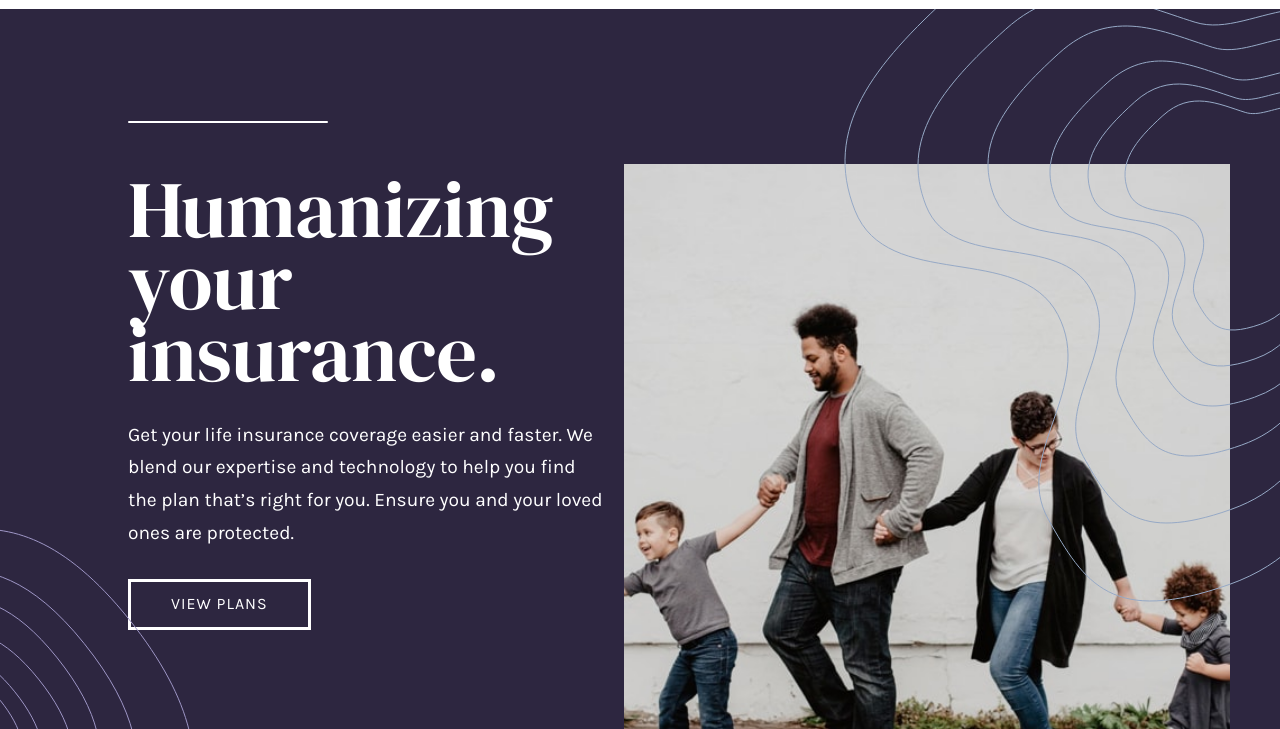
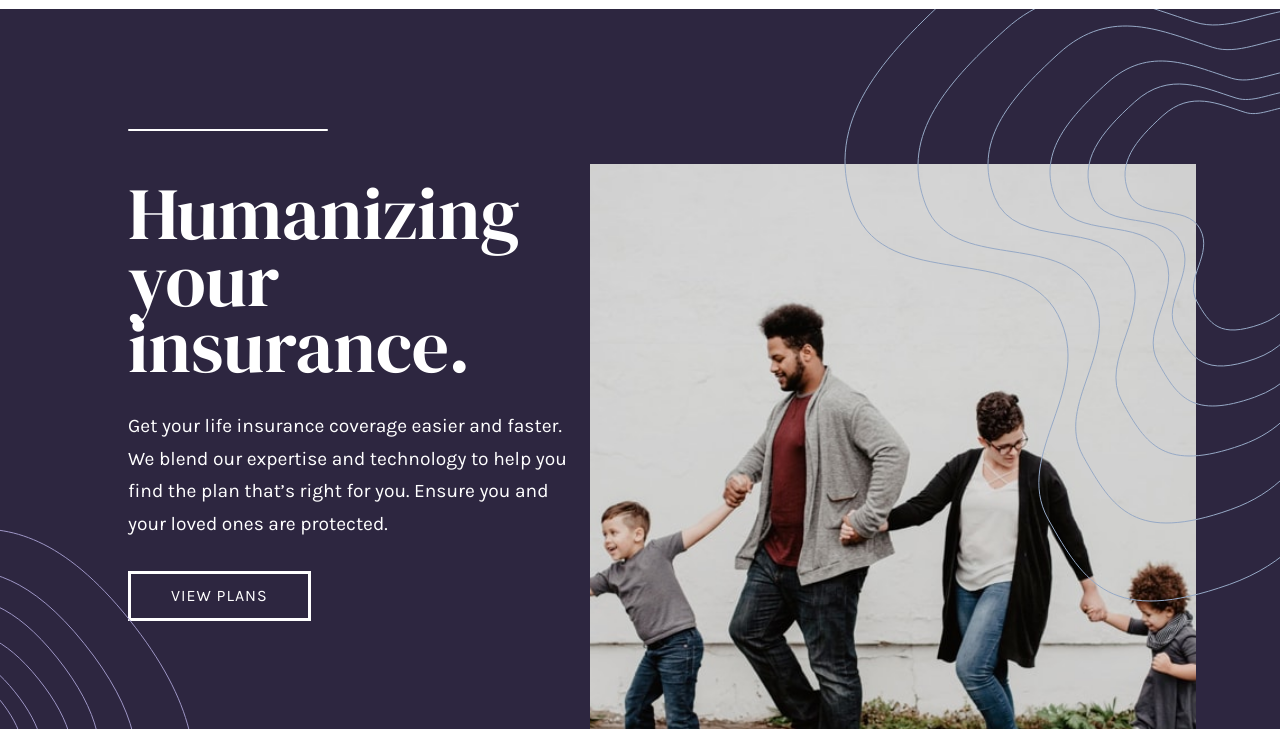
Before and after one commit to doniecode/Insure-Landing-Page, a plain HTML site: page index.html in a window 1280 px wide. Shown: the part 71-800 px from the top of the page. Drawn offline with Linux system fonts and the light colour scheme.

Commit message:
Add files via upload

```diff
--- a/style.css
+++ b/style.css
@@ -143,8 +143,9 @@ body{
   justify-content: center;
 }
 .showcase-title{
+  width: 90%;
   font-family: 'DM Serif Display', serif;
-  font-size: 5rem;
+  font-size: 4.6rem;
   font-weight: 400;
   padding-right: 50px;
 }
@@ -757,7 +758,7 @@ body{
   }
   .showcase-title{
     width: 90%;
-    font-size: 2.5rem;
+    font-size: 2.8rem;
     display: block;
     text-align: center;
     padding: 0;
```
